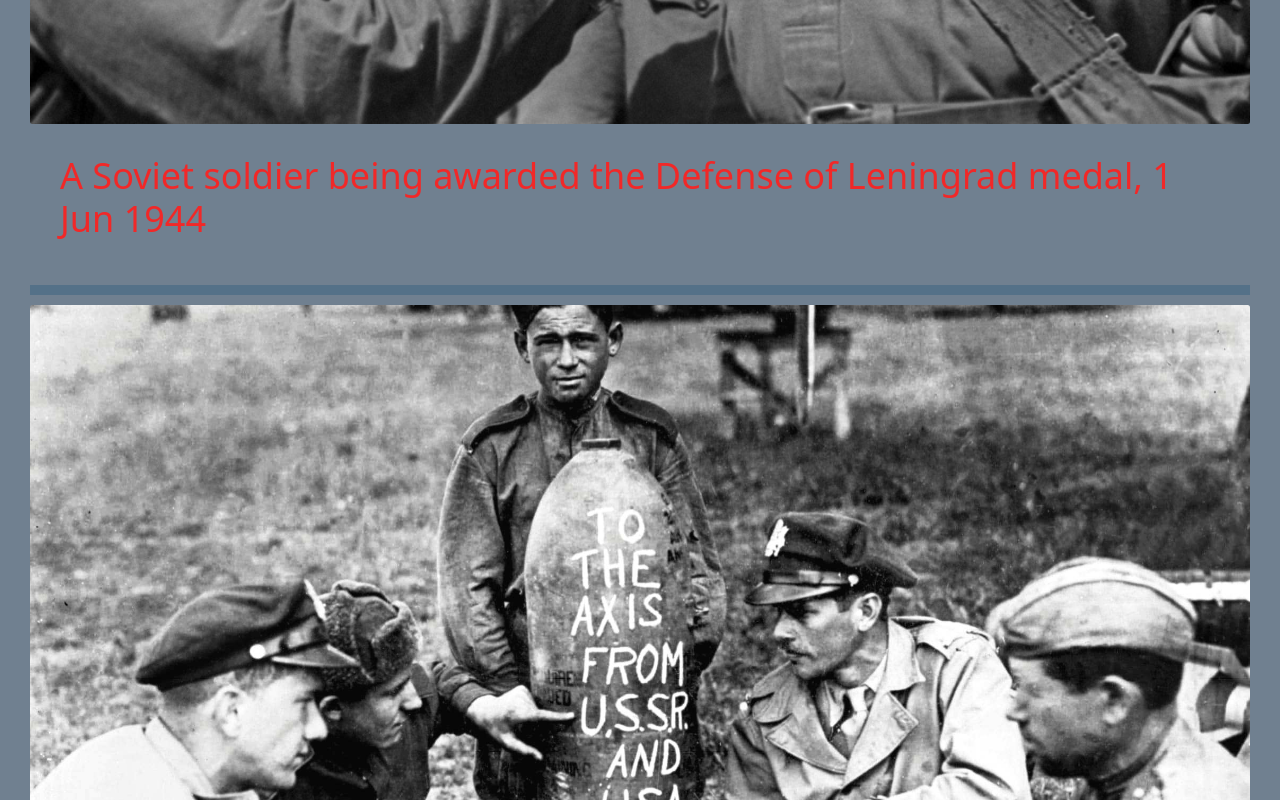
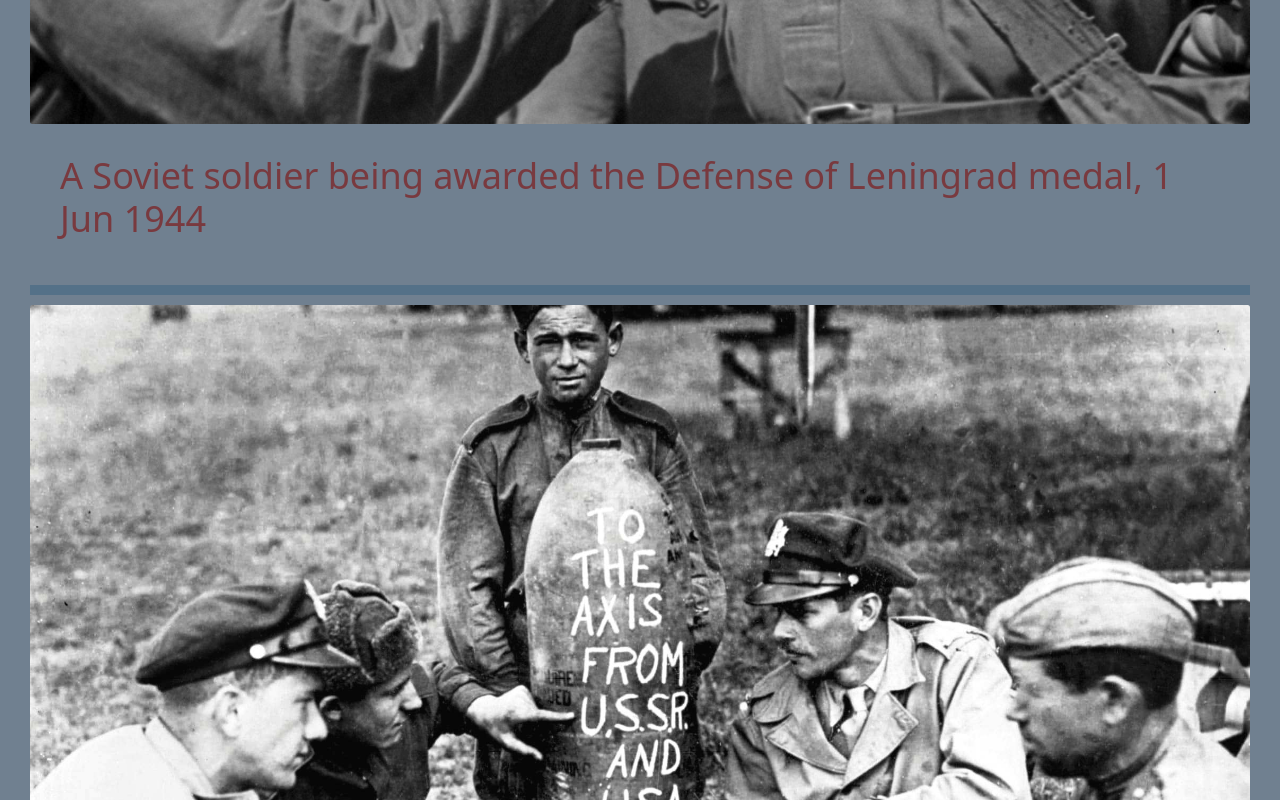
Before and after one commit to juampurri/juampurri.github.io, a website: page pages/sov.html in a window 1280 px wide. Shown: the part 1100-1900 px from the top of the page. Drawn offline with nearby package versions, Linux system fonts and the light colour scheme; files that its build step writes are made by us from their sources; a script that the page names is missing; a web font is replaced by a local one.

Commit message:
casi casi v7

```diff
--- a/scss/_variables.scss
+++ b/scss/_variables.scss
@@ -10,7 +10,7 @@ $color-botonera2: #0c0c81;
 $color-usa: #5f9ea0;
 $color-gbr: #008000;
 $color-fra: #2222db;
-$color-sov: #f12828;
+$color-sov: #7e1212a2;
 $color-ger: #1a1919;
 $color-jap: #e2e215;
 $color-ita: #81f011;
```
Also changed, not shown: css/styles.css.
